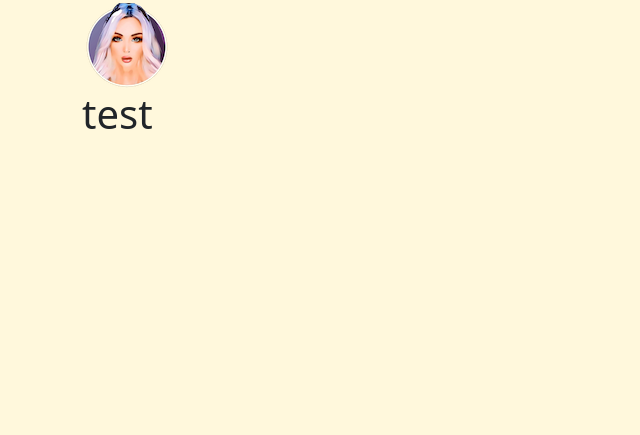
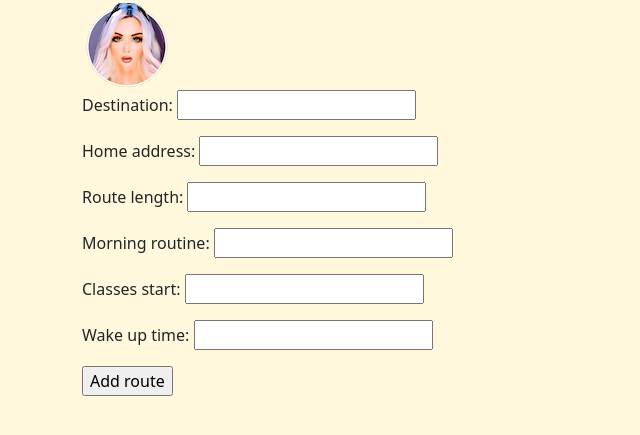
Before and after one commit to CNicox/lf08_wake_app, a Django app: page /wakeapp/index/ in a window 1280 px wide. Shown: the top 435 px of the page, without its empty margins (0-640 px from the left). Run offline with Django 3.2, Linux system fonts and the light colour scheme.

Commit message:
added form

```diff
--- a/WakeApp/wake_app_homework/templates/WakeApp/home.html
+++ b/WakeApp/wake_app_homework/templates/WakeApp/home.html
@@ -7,6 +7,11 @@
 
 {% block content %}
 
-<h1>test</h1>
+          <form method="post" action="{% url 'wake_app_homework:add-route'  %}">
+              {% csrf_token %}
+              {{ route_form.as_p }}
+              <input type="submit" value="Add route">
+
+          </form>
 
 {% endblock %}
--- a/WakeApp/wake_app_homework/urls.py
+++ b/WakeApp/wake_app_homework/urls.py
@@ -6,6 +6,8 @@ app_name = "wake_app_homework"
 
 urlpatterns = [
     #path('index/', views.IndexView.as_view(), name="index"),
-    path('index/', views.home, name='home'),
+    #path('index/', views.home, name='home'),
+    path('index/', views.IndexView.as_view(), name="index"),
+    path('route/add/', views.add_route, name="add-route"),
 
 ]
--- a/WakeApp/wake_app_homework/views.py
+++ b/WakeApp/wake_app_homework/views.py
@@ -1,10 +1,37 @@
-from django.http import HttpResponse
+from django.http import HttpResponse, HttpResponseRedirect
 from django.shortcuts import render
-
+from django.views.generic import ListView
+from .models import *
+from .forms import *
 # Create your views here.
 
 
-def home(request):
-    numbers =[1,2,3,4,5]
-    args = {'numbers': numbers}
-    return render(request, 'WakeApp/home.html', args)
+#def home(request):
+#    numbers =[1,2,3,4,5]
+#    args = {'numbers': numbers}
+#    return render(request, 'WakeApp/home.html', args)
+
+
+class IndexView(ListView):
+    template_name = 'WakeApp/home.html'
+    model = Route
+    context_object_name = 'posts'
+    extra_context = {
+        'route_form': RouteForm(),
+    }
+
+#['destination', 'home_address', 'route_length', 'morning_routine', 'classes_start', 'wake_up_time']
+def add_route(request):
+    f = RouteForm(request.POST)
+    if f.is_valid():
+        new_route= Route(
+            destination = f.cleaned_data['destination'],
+            home_address = f.cleaned_data['home_address'],
+            route_length=f.cleaned_data['route_length'],
+            morning_routine=f.cleaned_data['morning_routine'],
+            classes_start=f.cleaned_data['classes_start'],
+            wake_up_time=f.cleaned_data['wake_up_time'],
+        )
+    new_route.save()
+    return render(request, "WakeApp/home.html")
+    #return HttpResponseRedirect(reverse('imdb:movie-detail', kwargs={'pk':pk}))
```
Also changed, not shown: WakeApp/wake_app_homework/forms.py (added, +7 -0 lines).
